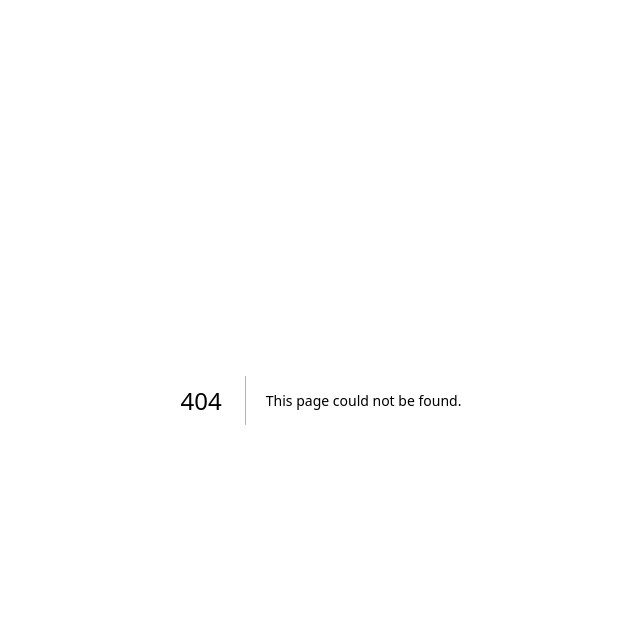
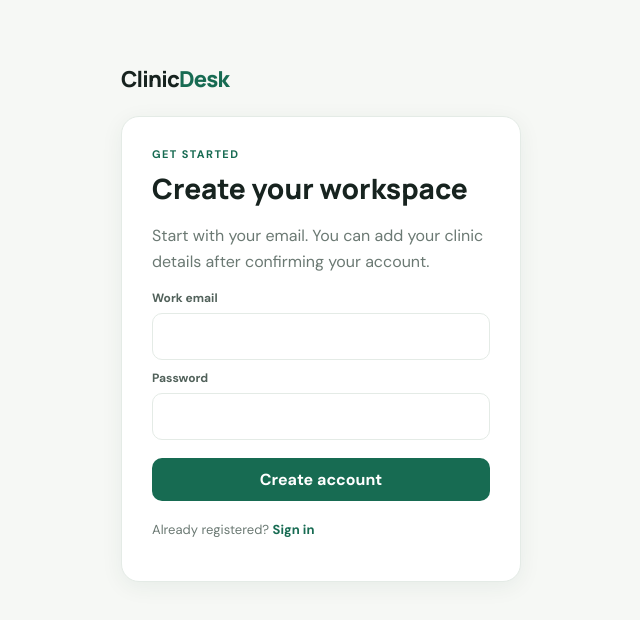
Before and after one commit to tanishqp2004/ai-operations-automation-portfolio, a Next.js app in the folder projects/ai-voice-receptionist/web/: page /signup in a window 1280 px wide. Before the commit this address had no page. Shown: the top 620 px of the page, without its empty margins (319-959 px from the left). Built offline with nearby package versions, Linux system fonts and the light colour scheme.

Commit message:
Build ClinicDesk SaaS dashboard MVP

```diff
--- /dev/null
+++ b/projects/ai-voice-receptionist/web/app/signup/page.tsx
@@ -0,0 +1,6 @@
+import Link from "next/link";
+import { signUp } from "@/app/auth/actions";
+export default async function Signup({ searchParams }: { searchParams: Promise<{error?:string}> }) {
+  const q = await searchParams;
+  return <main className="auth"><div className="brand">Clinic<span>Desk</span></div><section className="card" style={{marginTop:22}}><div className="eyebrow">Get started</div><h1>Create your workspace</h1><p className="sub">Start with your email. You can add your clinic details after confirming your account.</p>{q.error&&<p className="error">{q.error}</p>}<form action={signUp}><div className="field"><label>Work email</label><input name="email" type="email" required autoComplete="email"/></div><div className="field"><label>Password</label><input name="password" type="password" minLength={8} required autoComplete="new-password"/></div><button className="btn" style={{width:"100%",marginTop:8}}>Create account</button></form><p className="muted" style={{marginTop:20}}>Already registered? <Link href="/login" style={{color:"var(--green)",fontWeight:700}}>Sign in</Link></p></section></main>;
+}
```
